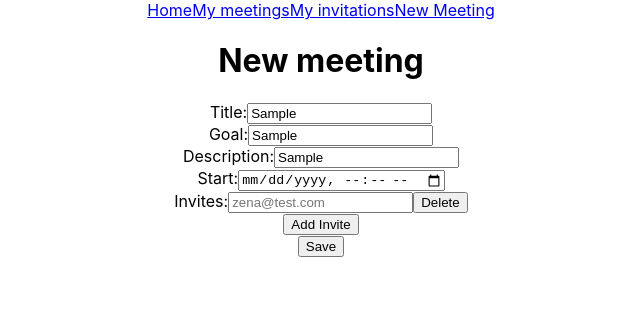
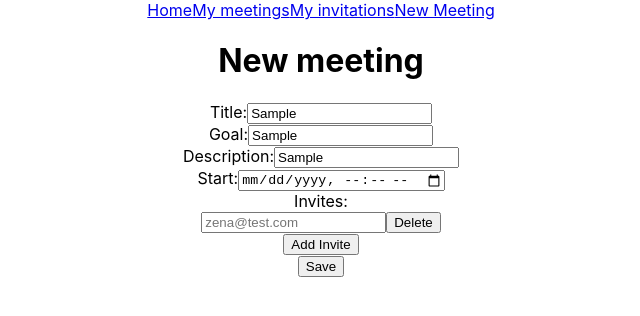
Before and after one commit to zenabos/meetive-app-client, a React (Create React App) app: page /meetings/create in a window 1280 px wide. Both pictures are taken after typing "Sample", "Sample", "Sample" into the empty fields and a click on the button "Add Invite". Shown: the top 316 px of the page, without its empty margins (319-959 px from the left). Built offline with nearby package versions, Linux system fonts and the light colour scheme.

Commit message:
changed inputs to invites

```diff
--- a/src/components/CreateMeeting.js
+++ b/src/components/CreateMeeting.js
@@ -8,7 +8,7 @@ export default function CreateMeeting() {
   const [goal, setGoal] = useState("");
   const [description, setDescription] = useState("");
   const [start, setStart] = useState(undefined);
-  const [inputs, setInputs] = useState([]);
+  const [invites, setInvites] = useState([]);
 
   const { getToken } = useContext(AuthContext);
   const storedToken = getToken();
@@ -16,20 +16,20 @@ export default function CreateMeeting() {
   const navigate = useNavigate();
 
   const handleInputs = (event, index) => {
-    let data = [...inputs];
+    let data = [...invites];
     data[index] = event.target.value;
-    setInputs(data);
+    setInvites(data);
   };
 
   const addFields = (e) => {
     e.preventDefault();
-    setInputs([...inputs, ""]);
+    setInvites([...invites, ""]);
   };
 
   const removeFields = (event, index) => {
-    let data = [...inputs];
+    let data = [...invites];
     data.splice(index, 1);
-    setInputs(data);
+    setInvites(data);
     event.preventDefault();
   };
 
@@ -42,7 +42,7 @@ export default function CreateMeeting() {
       goal,
       description,
       start,
-      invites: inputs,
+      invites: invites,
     };
     axios
       .post(`${process.env.REACT_APP_API_URL}/meetings`, meetingDetails, {
@@ -100,19 +100,17 @@ export default function CreateMeeting() {
           />
         </label>
         <div className="Invites">
-          {inputs.map((input, index) => {
+          Invites:
+          {invites.map((invite, index) => {
             return (
               <div key={index}>
-                <label>
-                  Invites:
                 <input
                   type="text"
                   name="email"
                   placeholder="zena@test.com"
                   onChange={(event) => handleInputs(event, index)}
-                    value={input.email}
+                  value={invite.email}
                 />
-                </label>
                 <button onClick={(event) => removeFields(event, index)}>
                   Delete
                 </button>
```
Lines whose indentation alone changed are shown as unchanged.
